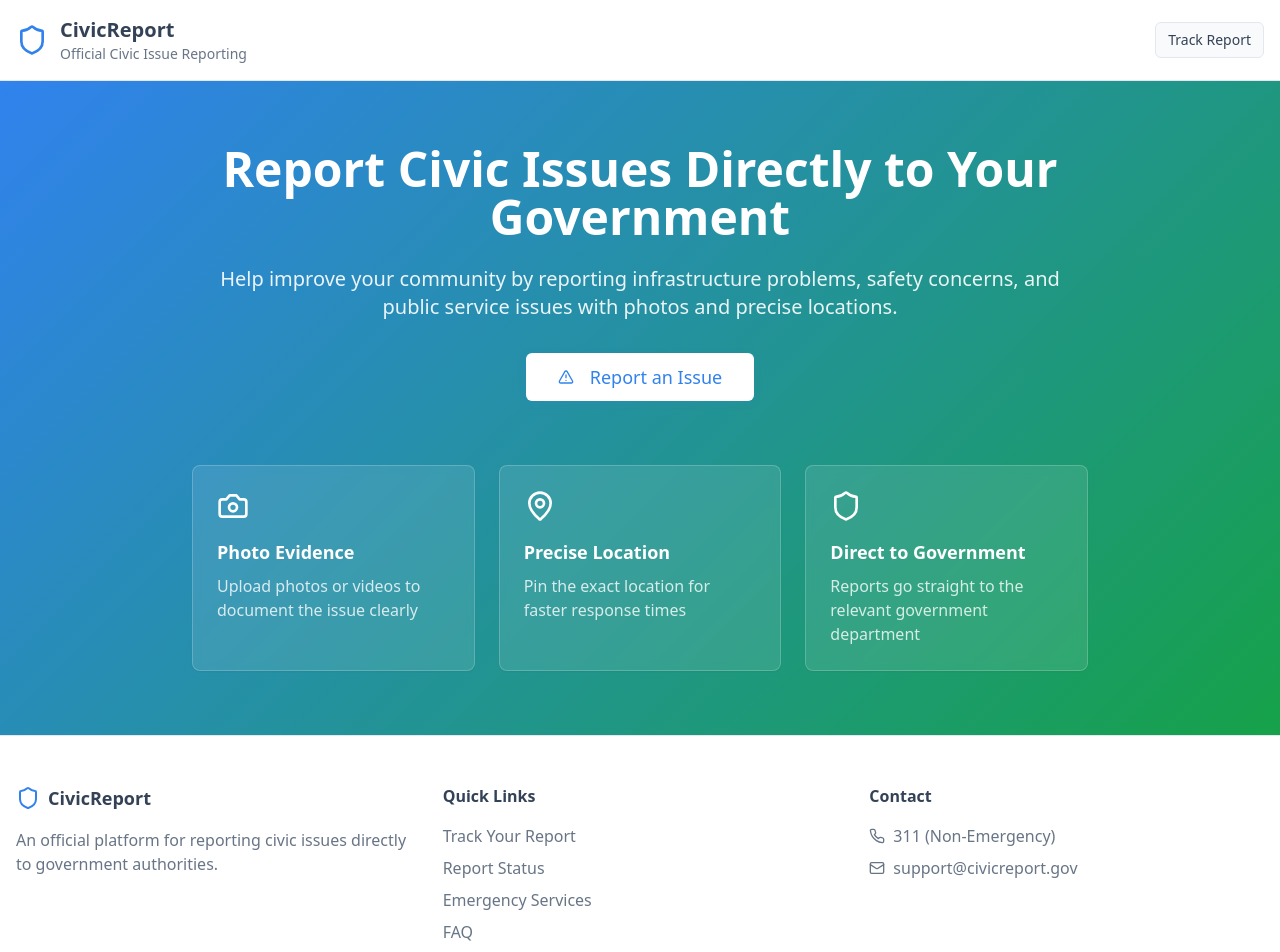
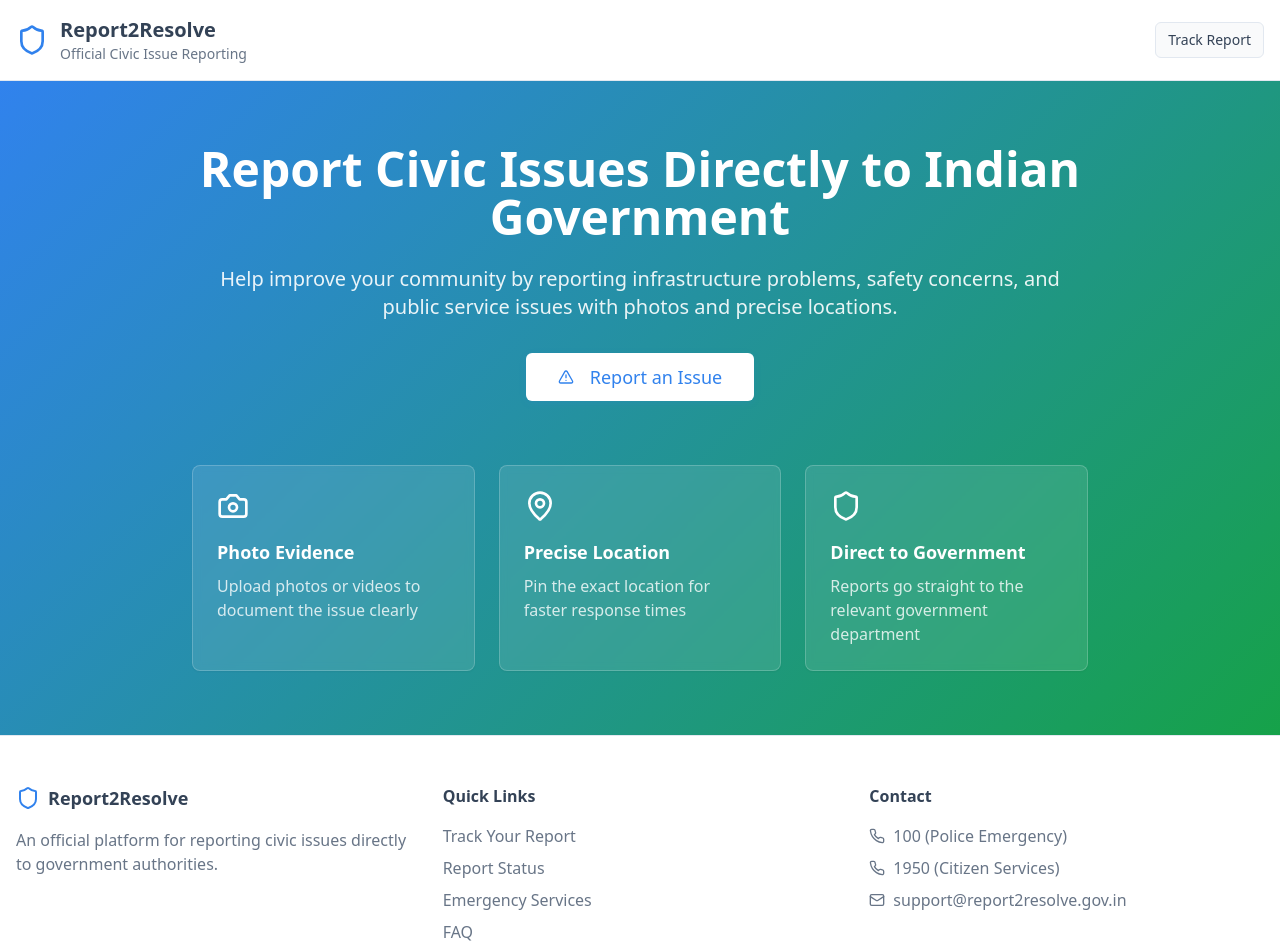
Before and after one commit to Shaurya3101/issue-reporter-app, a React (Vite) app: page / in a window 1280 px wide. Shown: the top 952 px of the page. Built offline with nearby package versions, Linux system fonts and the light colour scheme; the HTML template or start-up script is replaced by a standard one.

Commit message:
Update app name and contact details

```diff
--- a/index.html
+++ b/index.html
@@ -3,13 +3,13 @@
   <head>
     <meta charset="UTF-8" />
     <meta name="viewport" content="width=device-width, initial-scale=1.0" />
-    <title>CivicReport - Report Civic Issues Online to Government</title>
-    <meta name="description" content="Report civic issues directly to government authorities. Upload photos, add location details, and track your reports for roads, utilities, safety, and more." />
-    <meta name="author" content="CivicReport" />
-    <meta name="keywords" content="civic issues, government reporting, 311, public services, infrastructure, community" />
+    <title>Report2Resolve - Report Civic Issues Online to Indian Government</title>
+    <meta name="description" content="Report civic issues directly to Indian government authorities. Upload photos, add location details, and track your reports for roads, utilities, safety, and more." />
+    <meta name="author" content="Report2Resolve" />
+    <meta name="keywords" content="civic issues, government reporting, indian government, public services, infrastructure, community, india" />
 
-    <meta property="og:title" content="CivicReport - Report Civic Issues Online to Government" />
-    <meta property="og:description" content="Report civic issues directly to government authorities. Upload photos, add location details, and track your reports for roads, utilities, safety, and more." />
+    <meta property="og:title" content="Report2Resolve - Report Civic Issues Online to Indian Government" />
+    <meta property="og:description" content="Report civic issues directly to Indian government authorities. Upload photos, add location details, and track your reports for roads, utilities, safety, and more." />
     <meta property="og:type" content="website" />
     <meta property="og:image" content="https://lovable.dev/opengraph-image-p98pqg.png" />
 
--- a/src/components/Footer.tsx
+++ b/src/components/Footer.tsx
@@ -8,7 +8,7 @@ const Footer = () => {
           <div>
             <div className="flex items-center space-x-2 mb-4">
               <Shield className="h-6 w-6 text-civic-primary" />
-              <span className="font-bold text-lg">CivicReport</span>
+              <span className="font-bold text-lg">Report2Resolve</span>
             </div>
             <p className="text-muted-foreground mb-4">
               An official platform for reporting civic issues directly to government authorities.
@@ -30,18 +30,22 @@ const Footer = () => {
             <div className="space-y-2 text-muted-foreground">
               <div className="flex items-center space-x-2">
                 <Phone className="h-4 w-4" />
-                <span>311 (Non-Emergency)</span>
+                <span>100 (Police Emergency)</span>
+              </div>
+              <div className="flex items-center space-x-2">
+                <Phone className="h-4 w-4" />
+                <span>1950 (Citizen Services)</span>
               </div>
               <div className="flex items-center space-x-2">
                 <Mail className="h-4 w-4" />
-                <span>support@civicreport.gov</span>
+                <span>support@report2resolve.gov.in</span>
               </div>
             </div>
           </div>
         </div>
 
         <div className="border-t mt-8 pt-8 text-center text-muted-foreground">
-          <p>&copy; 2024 CivicReport. Official Government Platform. All rights reserved.</p>
+          <p>&copy; 2024 Report2Resolve. Official Government of India Platform. All rights reserved.</p>
         </div>
       </div>
     </footer>
--- a/src/components/Header.tsx
+++ b/src/components/Header.tsx
@@ -9,7 +9,7 @@ const Header = () => {
           <div className="flex items-center space-x-3">
             <Shield className="h-8 w-8 text-civic-primary" />
             <div>
-              <h1 className="text-xl font-bold text-foreground">CivicReport</h1>
+              <h1 className="text-xl font-bold text-foreground">Report2Resolve</h1>
               <p className="text-sm text-muted-foreground">Official Civic Issue Reporting</p>
             </div>
           </div>
--- a/src/components/Hero.tsx
+++ b/src/components/Hero.tsx
@@ -12,7 +12,7 @@ const Hero = ({ onReportClick }: HeroProps) => {
       <div className="container mx-auto px-4">
         <div className="max-w-4xl mx-auto text-center">
           <h2 className="text-4xl md:text-5xl font-bold mb-6">
-            Report Civic Issues Directly to Your Government
+            Report Civic Issues Directly to Indian Government
           </h2>
           <p className="text-xl mb-8 text-white/90">
             Help improve your community by reporting infrastructure problems,
```
